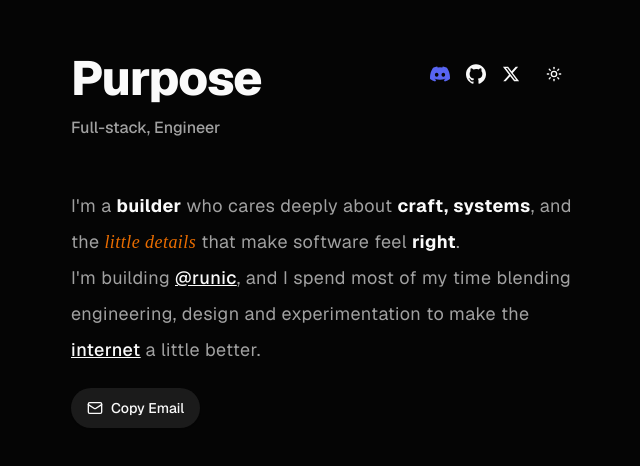
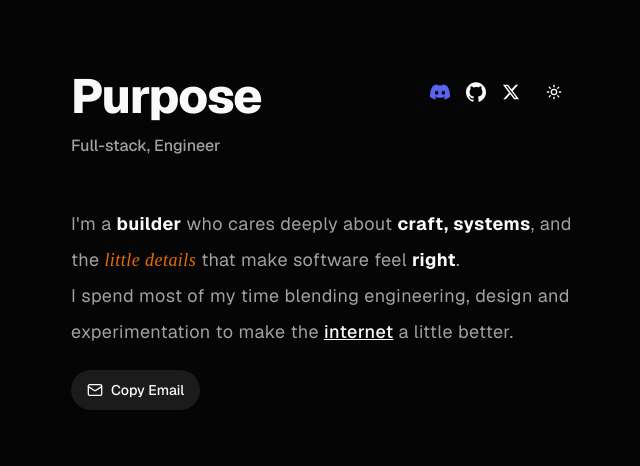
Before and after one commit to purposewalks9/Purposewalks, a Next.js app: page / in a window 1280 px wide. Shown: the part 162-628 px from the top of the page, without its empty margins (313-953 px from the left). Built offline with nearby package versions, Linux system fonts and the light colour scheme; a web font is replaced by a local one.

Commit message:
Update page.tsx

```diff
--- a/src/app/page.tsx
+++ b/src/app/page.tsx
@@ -70,15 +70,7 @@ export default function Home() {
             </span>{" "}
             that make software feel <span className="font-bold text-foreground">right</span>.
             <br />
-            I&apos;m building{" "}
-            <Link
-              href="https://runic-labs.lol"
-
-              className="underline font-medium text-foreground"
-            >
-              @runic
-            </Link>
-            , and I spend most of my time blending engineering, design and experimentation to make
+                I spend most of my time blending engineering, design and experimentation to make
             the{" "}
             <Link href="/craft" className="underline font-medium text-foreground">
               internet
```
